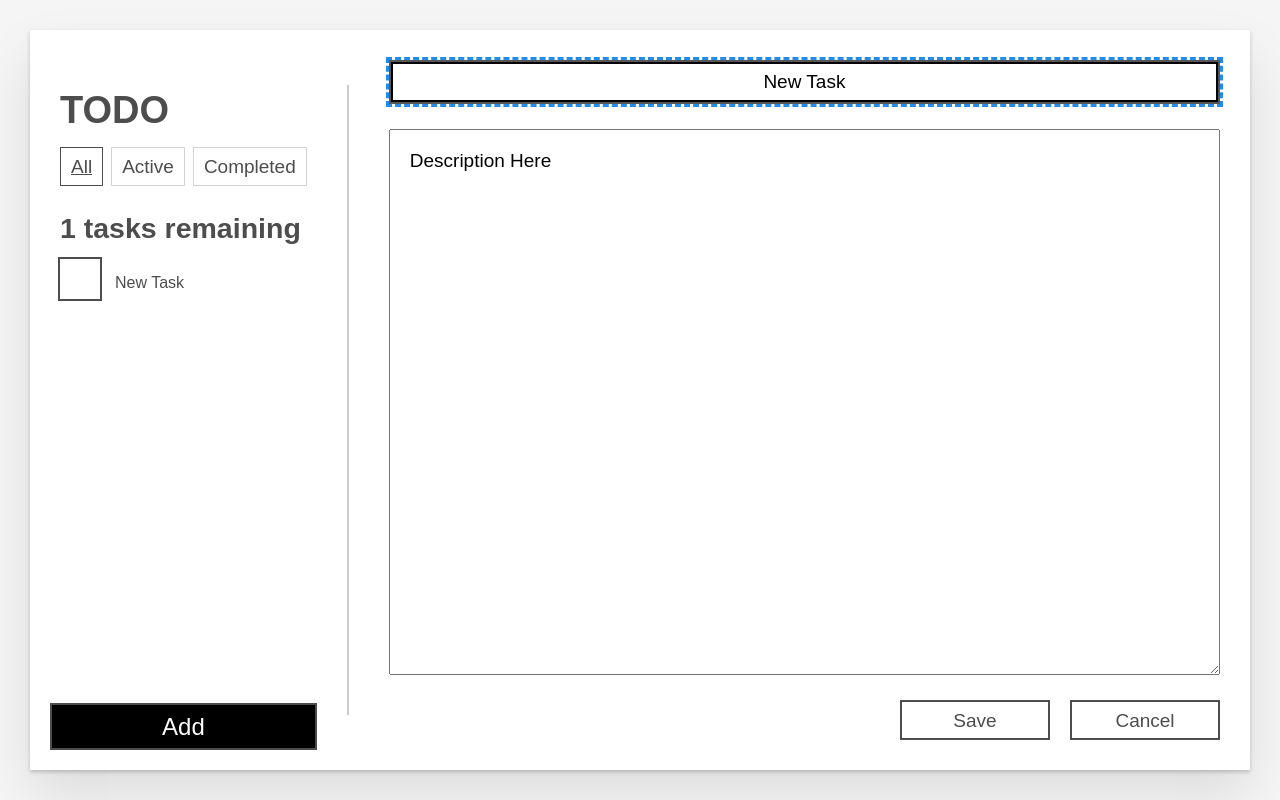
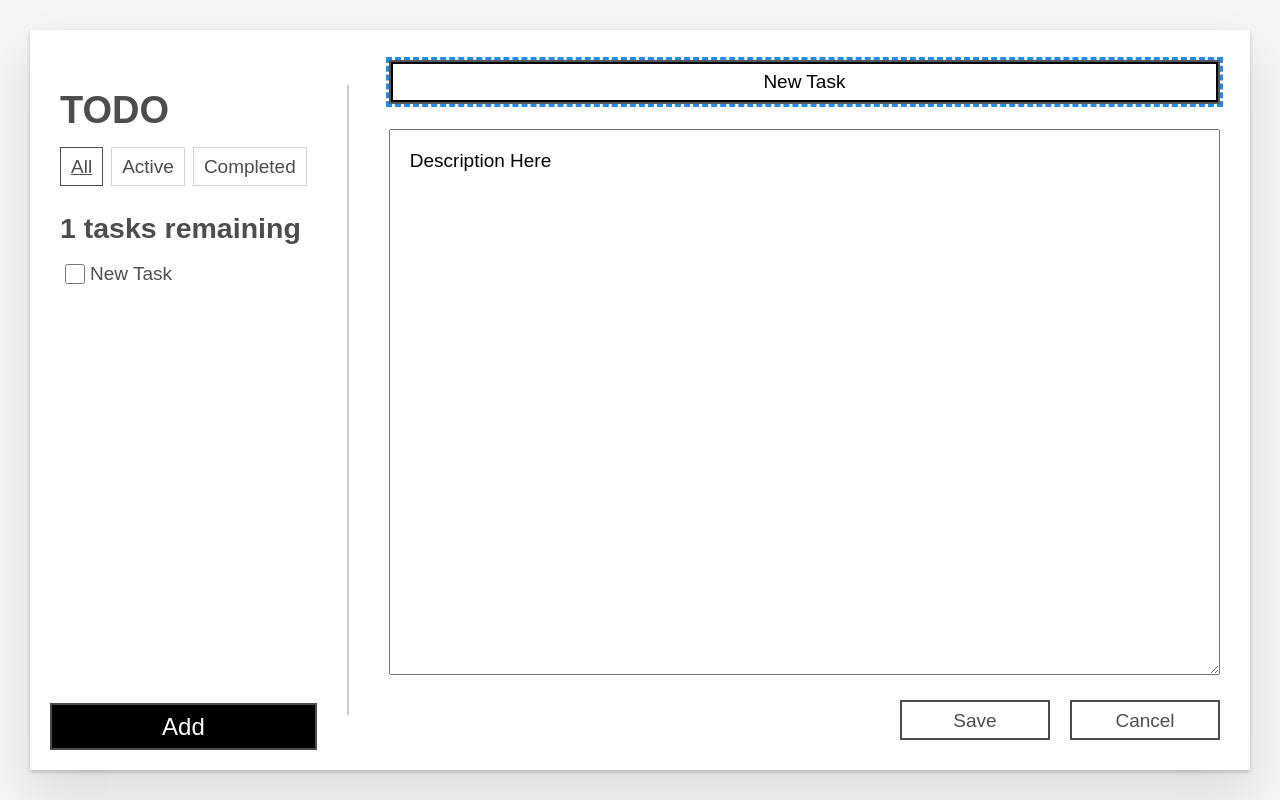
Before and after one commit to GrassTypeProgrammer/TODO_APP, a React (Vite) app: page / in a window 1280 px wide. Both pictures are taken after a click on the button "Add". Built offline with nearby package versions, Linux system fonts and the light colour scheme.

Commit message:
The todoItem has a new style and doesn't toggle the done checkbox when selecting the label.

```diff
--- a/src/components/TodoItem.jsx
+++ b/src/components/TodoItem.jsx
@@ -5,19 +5,20 @@ import './../styles/TodoItem.css'
 function TodoItem (props) {
 
       return (
-        <div className="TodoItem_root stack-small" onClick={() => props.onSelectItem(props.id)} aria-current={props.isCurrent}>
-          <div className="TodoItem_content c-cb">
+        <div className="TodoItem_root"
+          aria-current={props.isCurrent}
+          onClick={() => props.onSelectItem(props.id)}
+        >
             <input
+              className="TodoItem_checkBox"
               id={props.id}
               type="checkbox"
               defaultChecked={props.completed}
               onChange={() => props.toggleTaskCompleted(props.id)}
             />
-            <label className="todo-label" htmlFor={props.id}>
+            <label className="TodoItem_label" htmlFor={props.id}  >
               {props.name}
             </label>
-          </div>
-
         </div>
     );
 }
--- a/src/styles/TodoItem.css
+++ b/src/styles/TodoItem.css
@@ -2,6 +2,8 @@
     display: flex;
     flex-direction: row;
     align-items: center;
+    gap: 5px;
+    padding: 2px 5px;
 }
 
 .TodoItem_root[aria-current="true"] {
@@ -10,8 +12,11 @@
     border-width: 1px;
 }
 
-.TodoItem_content{
-    display: flex;
-    flex-direction: row;
-    align-items: center;
+.TodoItem_checkBox{
+    height: 20px;
+    width: 20px;
 }
+
+.TodoItem_label{
+    pointer-events: none;
+}
```
